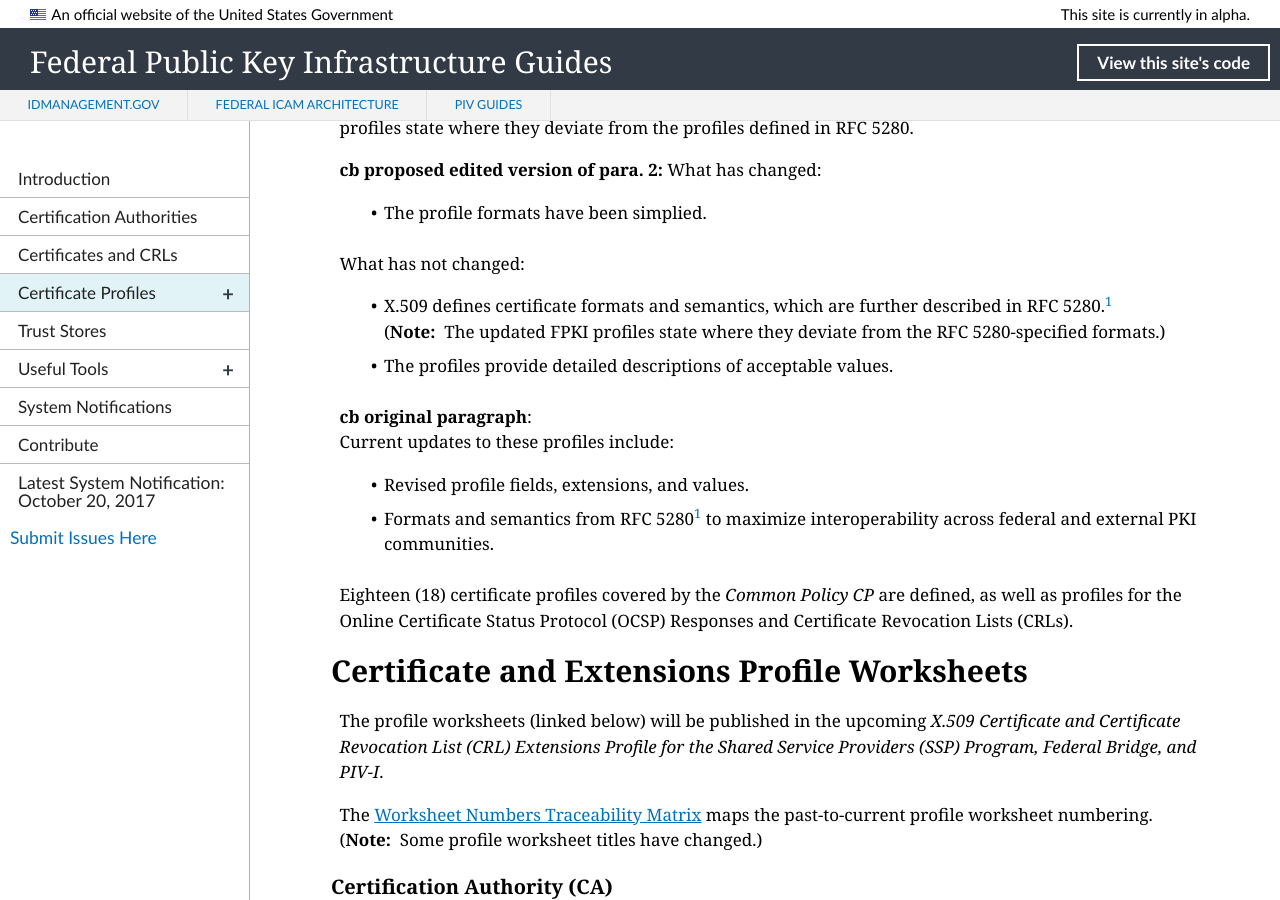
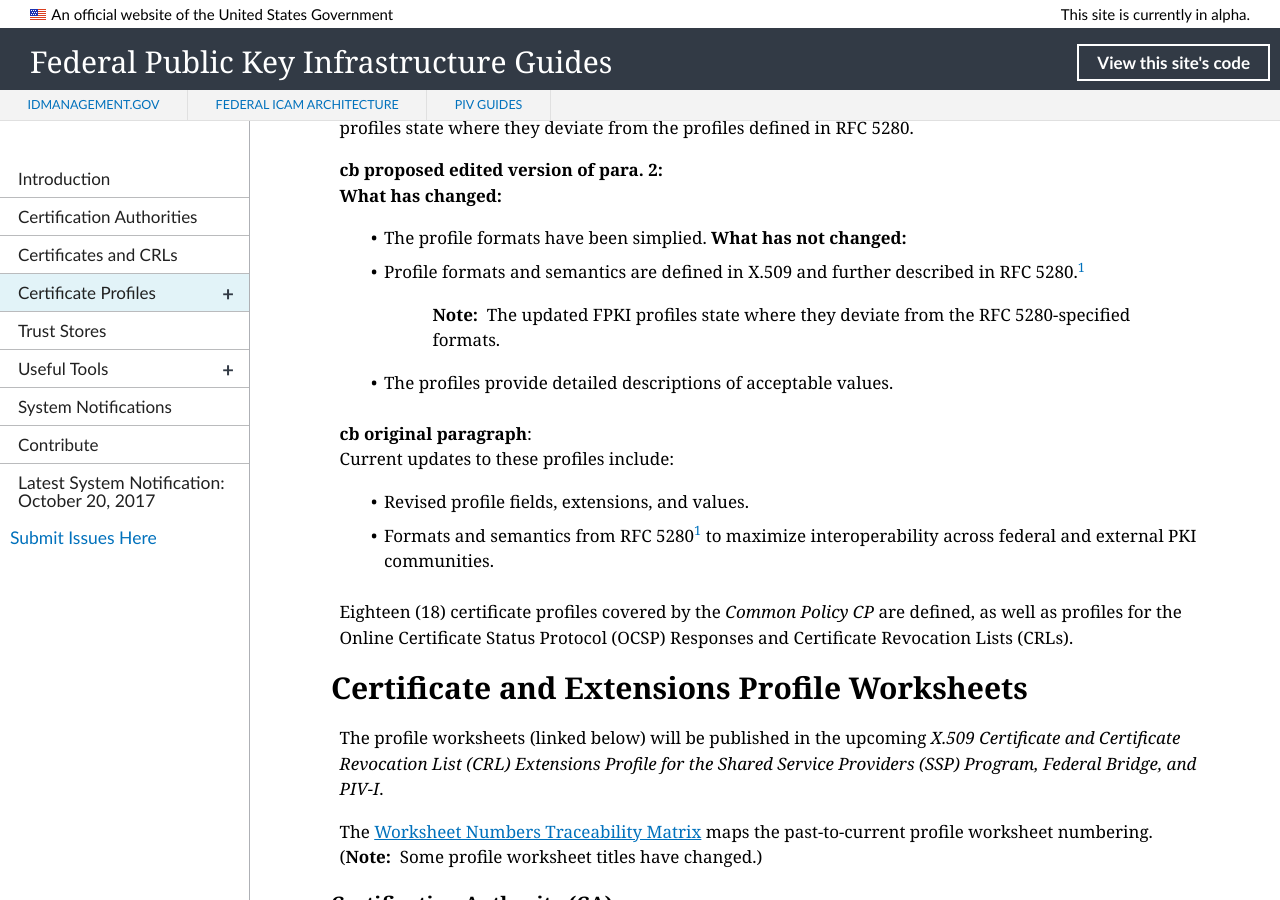
Before and after one commit to GSA/fpki-guides, a Jekyll site: the page built from pages/fpki_certificate_profiles.md, in a window 1280 px wide and 900 px high, scrolled down 347 px. Built offline with Jekyll 4.4.1, drawn with Linux system fonts in a browser that asks for light colours; nearby versions of some CDN libraries; library files that are not in the unit come from our copies.

Commit message:
Update fpki_certificate_profiles.md
Intro words

```diff
--- a/pages/fpki_certificate_profiles.md
+++ b/pages/fpki_certificate_profiles.md
@@ -9,12 +9,12 @@
 **Wendy's proposed wording of para. 2:** These profiles <!--Repeats "these profiles".-->have been updated to simplify the format while retaining information about what extensions are required and a high level description of acceptable values.
 Certificate formats and semantics are defined in X.509, as further described in RFC 52801.  These profiles state where they deviate from the profiles defined in RFC 5280.
 
-**cb proposed edited version of para. 2:**
-What has changed:
+**cb proposed edited version of para. 2:**<br>
+**What has changed:**
 * The profile formats have been simplied.
-
-What has not changed:
-* X.509 defines certificate formats and semantics, which are further described in RFC 5280.<sup>[1](#1)</sup> (**Note:**&nbsp;&nbsp;The updated FPKI profiles state where they deviate from the RFC 5280-specified formats.)
+**What has not changed:**
+* Profile formats and semantics are defined in X.509 and further described in RFC 5280.<sup>[1](#1)</sup>
+>**Note:**&nbsp;&nbsp;The updated FPKI profiles state where they deviate from the RFC 5280-specified formats.
 * The profiles provide detailed descriptions of acceptable values.
 
 **cb original paragraph**:
```
